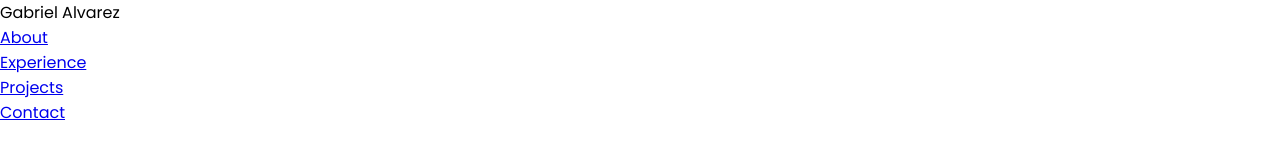
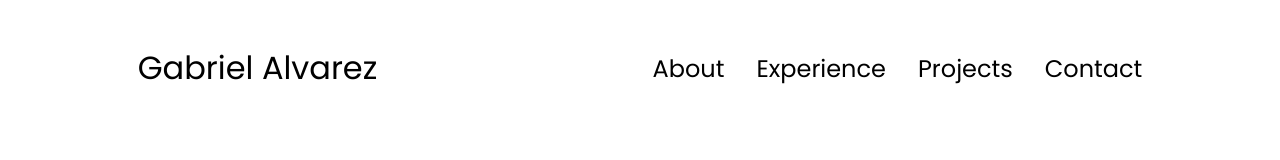
Before and after one commit to gabrieleli09/Personal-Portfolio, a plain HTML site: page index.html in a window 1280 px wide. Drawn offline with Linux system fonts and the light colour scheme.

Commit message:
added flexbox and style to nav-bar

```diff
--- a/style.css
+++ b/style.css
@@ -1,3 +1,5 @@
+/* General */
+
 @import url('https://fonts.googleapis.com/css2?family=Poppins:wght@300;400;500;600&display=swap');
 
 * {
@@ -8,3 +10,39 @@
 body {
   font-family: "Poppins", sans-serif;
 }
+
+/* Nav-bar */
+
+nav,
+.nav-links {
+  display: flex;
+}
+
+nav {
+  justify-content: space-around;
+  align-items: center;
+  height: 17vh;
+}
+
+.nav-links {
+  gap: 2rem;
+  list-style: none;
+  font-size: 1.5rem;
+}
+
+a {
+  color: black;
+  text-decoration: none;
+  text-decoration-color: white;
+}
+
+a:hover {
+  color: grey;
+  text-decoration: underline;
+  text-underline-offset: 1rem;
+  text-decoration-color: rgb(181, 181, 181);
+}
+
+.logo {
+  font-size: 2rem;
+}
```
